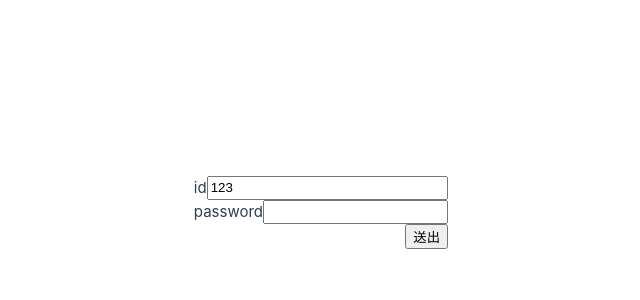
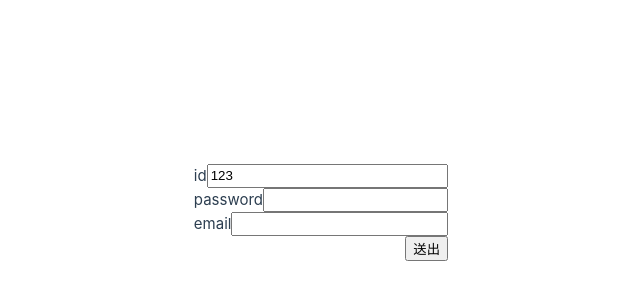
Before and after one commit to 0963488492xx/EEIT023_20260805, a Vue app in the folder vue01/: page / in a window 1280 px wide. Shown: the part 188-488 px from the top of the page, without its empty margins (192-832 px from the left). Built offline with nearby package versions, Linux system fonts and the light colour scheme.

Commit message:
試著加 email 欄位再檢查輸出內容

```diff
--- a/vue01/src/Test07.vue
+++ b/vue01/src/Test07.vue
@@ -3,9 +3,10 @@ import { ref } from 'vue'
 
 const userID = ref('123')
 const userPassword = ref('')
+const userEmail = ref('')
 
 const handleSubmit = ()=>{
-    console.log(userID.value, userPassword.value);
+    console.log(userID.value, userPassword.value, userEmail.value);
 
 }
 </script>
@@ -20,6 +21,12 @@ const handleSubmit = ()=>{
       <label>password</label>
       <input type="password" v-model="userPassword">
     </div>
+
+    <div class="row">
+      <label>email</label>
+      <input type="email" v-model="userEmail">
+    </div>
+
     <div class="ctrl">
       <button>送出</button>
     </div>
```
